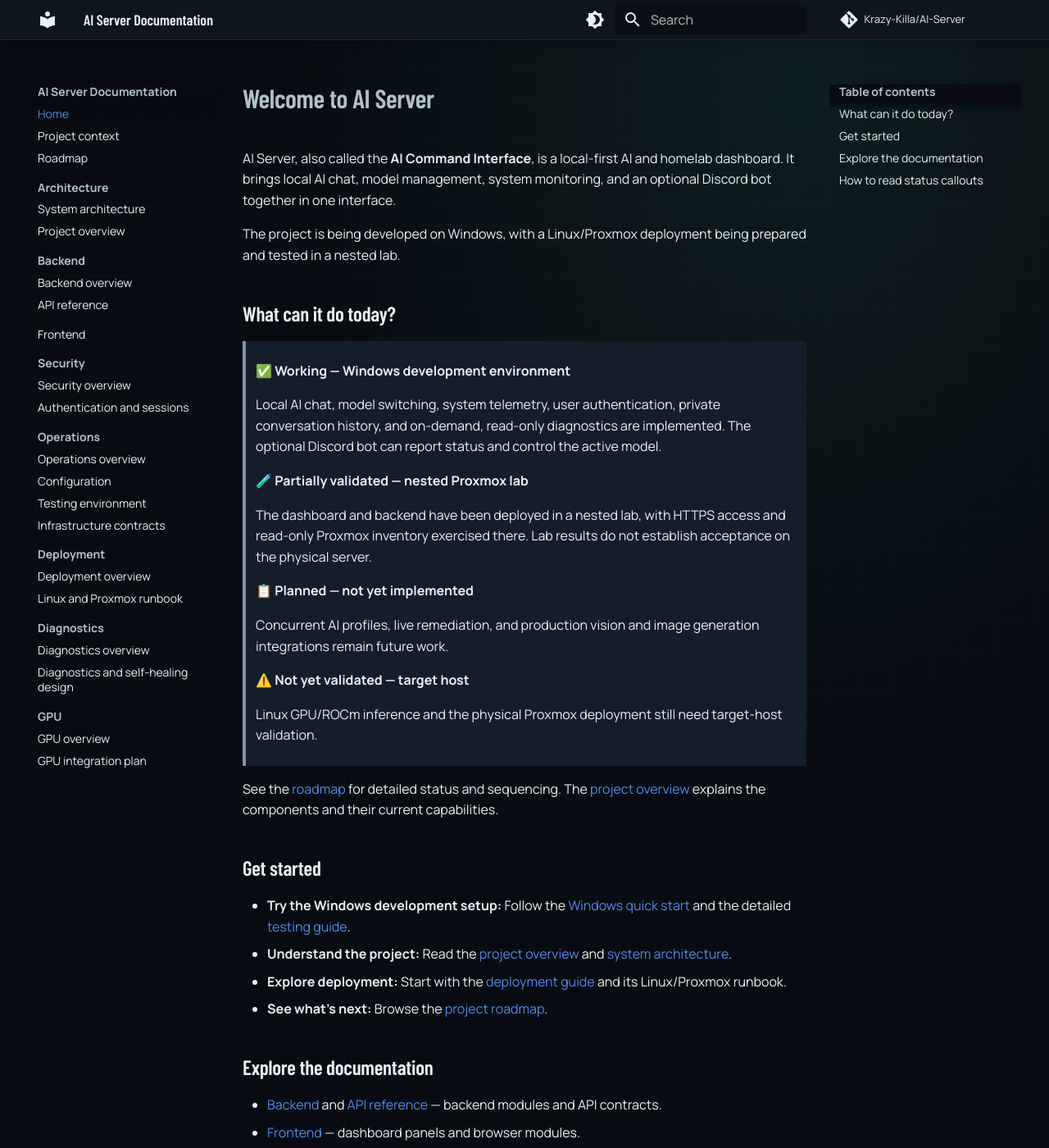
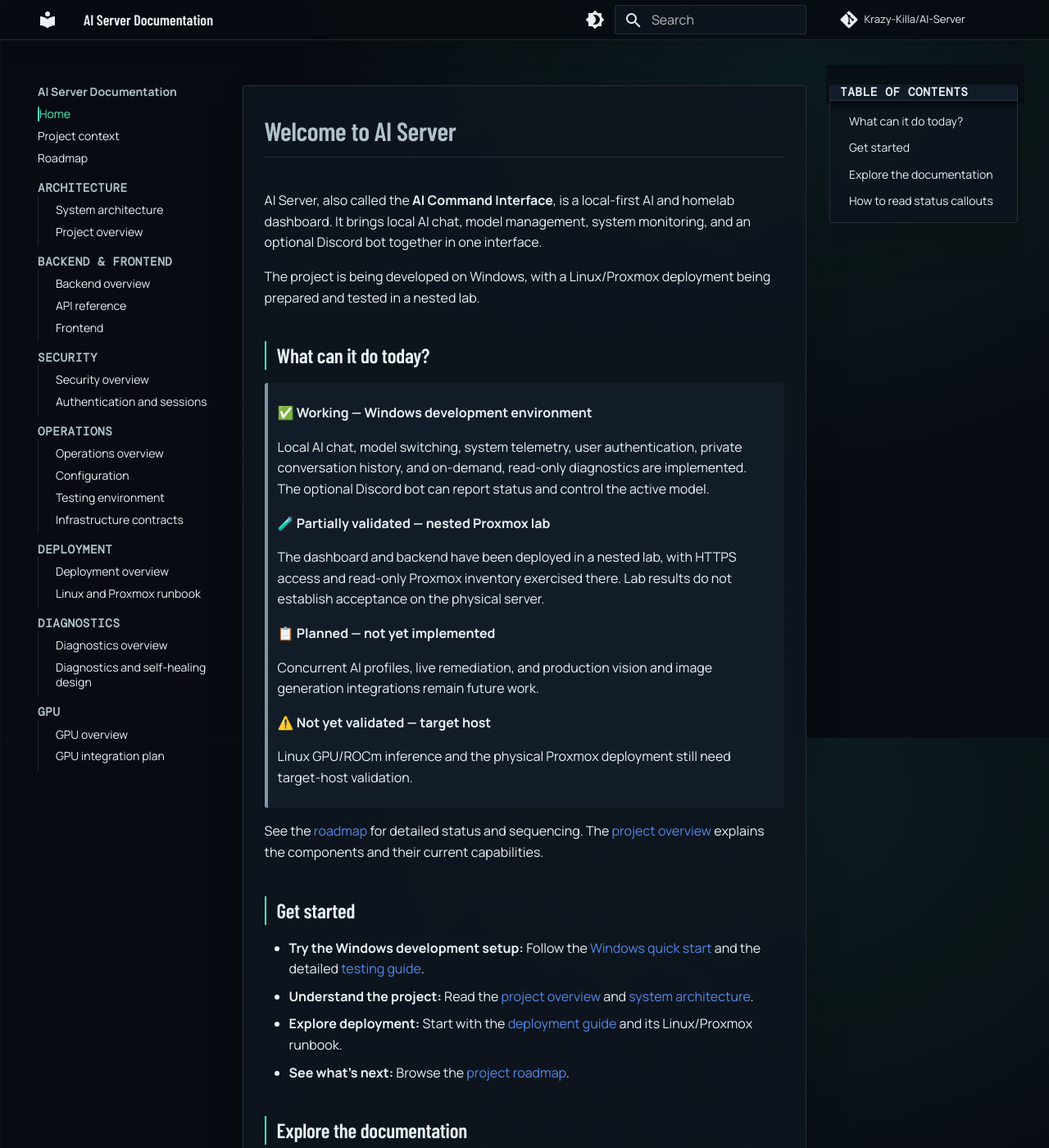
Before and after one commit to Krazy-Killa/AI-Server, an MkDocs documentation site: the page built from docs/README.md, in a window 1280 px wide and 1400 px high. Shown: the whole window at 82% size. Built offline with MkDocs 1.6.1 and Material for MkDocs 9.7.7, drawn with Linux system fonts in a browser that asks for light colours; comment, search, counter and statistics services are not loaded.

Commit message:
Enhance dashboard styles and update navigation structure in mkdocs.yml

```diff
--- a/docs/stylesheets/dashboard.css
+++ b/docs/stylesheets/dashboard.css
@@ -29,6 +29,13 @@
 
 [data-md-color-scheme="slate"] {
   color-scheme: dark;
+  --docs-border: rgba(153, 186, 202, 0.16);
+  --docs-grid: rgba(120, 164, 181, 0.035);
+  --docs-header-bg: rgba(8, 12, 18, 0.92);
+  --docs-sidebar-bg: rgba(8, 12, 18, 0.72);
+  --docs-panel-bg: rgba(14, 21, 30, 0.88);
+  --docs-panel-raised: rgba(19, 30, 42, 0.92);
+  --docs-shadow: 0 18px 48px rgba(0, 0, 0, 0.2);
   --md-default-bg-color: #080c12;
   --md-default-bg-color--light: #0e151e;
   --md-default-fg-color: #e9f1f5;
@@ -47,6 +54,13 @@
 
 [data-md-color-scheme="default"] {
   color-scheme: light;
+  --docs-border: rgba(30, 50, 70, 0.15);
+  --docs-grid: rgba(30, 50, 70, 0.035);
+  --docs-header-bg: rgba(238, 242, 246, 0.94);
+  --docs-sidebar-bg: rgba(238, 242, 246, 0.78);
+  --docs-panel-bg: rgba(255, 255, 255, 0.9);
+  --docs-panel-raised: rgba(228, 234, 240, 0.92);
+  --docs-shadow: 0 18px 48px rgba(30, 50, 70, 0.08);
   --md-default-bg-color: #eef2f6;
   --md-default-bg-color--light: #ffffff;
   --md-default-fg-color: #16202a;
@@ -67,15 +81,81 @@
 }
 
 body {
+  min-height: 100vh;
+  background-color: var(--md-default-bg-color);
   background-image:
     radial-gradient(ellipse at 76% 8%, rgba(66, 245, 197, 0.075), transparent 31rem),
-    linear-gradient(rgba(120, 164, 181, 0.025) 1px, transparent 1px),
-    linear-gradient(90deg, rgba(120, 164, 181, 0.025) 1px, transparent 1px);
+    linear-gradient(var(--docs-grid) 1px, transparent 1px),
+    linear-gradient(90deg, var(--docs-grid) 1px, transparent 1px);
   background-size: auto, 42px 42px, 42px 42px;
+  background-position: center top, 0 0, 0 0;
+  background-repeat: no-repeat, repeat, repeat;
+  background-attachment: fixed;
 }
 
 .md-header {
-  border-bottom: 1px solid var(--md-default-fg-color--lightest);
+  border-bottom: 1px solid var(--docs-border);
+  background: var(--docs-header-bg);
+  box-shadow: 0 8px 28px rgba(0, 0, 0, 0.16);
+  backdrop-filter: blur(14px);
+}
+
+.md-sidebar {
+  background: var(--docs-sidebar-bg);
+}
+
+.md-sidebar--secondary .md-nav--secondary {
+  overflow: hidden;
+  border: 1px solid var(--docs-border);
+  border-top: 0;
+  border-radius: 4px;
+  background: var(--docs-panel-bg);
+  box-shadow: var(--docs-shadow);
+}
+
+.md-sidebar--secondary .md-nav__title {
+  border-bottom: 1px solid var(--docs-border);
+  background: var(--docs-panel-raised);
+  color: var(--md-default-fg-color);
+  font-family: var(--md-code-font);
+  font-size: 0.72rem;
+  letter-spacing: 0.04em;
+  text-transform: uppercase;
+}
+
+.md-sidebar--secondary .md-nav__list {
+  padding: 0.4rem;
+}
+
+.md-sidebar--secondary .md-nav__link {
+  margin: 0.08rem 0;
+  border-radius: 2px;
+  padding: 0.32rem 0.55rem;
+}
+
+.md-nav--primary .md-nav__item--section > .md-nav {
+  margin-left: 0;
+  padding-left: 0.45rem;
+  border-left: 1px solid var(--docs-border);
+}
+
+.md-nav--primary .md-nav__item--section > .md-nav__link {
+  margin-top: 0.35rem;
+  color: var(--md-default-fg-color--light);
+  font-family: var(--md-code-font);
+  font-size: 0.72rem;
+  letter-spacing: 0.035em;
+  text-transform: uppercase;
+}
+
+.md-content__inner {
+  margin-top: 1.25rem;
+  padding: clamp(1rem, 2vw, 1.75rem);
+  border: 1px solid var(--docs-border);
+  border-radius: 4px;
+  background:
+    linear-gradient(145deg, var(--docs-panel-bg), var(--md-default-bg-color--light));
+  box-shadow: var(--docs-shadow);
 }
 
 .md-header__title,
@@ -86,11 +166,66 @@ body {
   font-weight: 600;
 }
 
+.md-typeset h1 {
+  padding-bottom: 0.55rem;
+  border-bottom: 1px solid var(--docs-border);
+}
+
+.md-typeset h2 {
+  padding-left: 0.65rem;
+  border-left: 2px solid var(--md-accent-fg-color);
+}
+
+.md-typeset h3 {
+  color: var(--md-default-fg-color--light);
+}
+
+.md-nav__link--active {
+  border-left: 2px solid var(--md-accent-fg-color);
+  color: var(--md-accent-fg-color) !important;
+}
+
+.md-nav__link:hover {
+  color: var(--md-accent-fg-color);
+}
+
+.md-search__form {
+  border: 1px solid var(--docs-border);
+  border-radius: 3px;
+  background: var(--docs-panel-bg);
+}
+
 .md-typeset blockquote {
   border-left-color: var(--md-accent-fg-color);
-  background: var(--md-code-bg-color);
+  border-radius: 3px;
+  background: var(--docs-panel-raised);
   color: var(--md-default-fg-color);
   padding: 0.4rem 0.8rem;
+}
+
+.md-typeset .admonition,
+.md-typeset details {
+  border-color: var(--docs-border);
+  border-radius: 3px;
+  background: var(--docs-panel-bg);
+  box-shadow: 0 8px 24px rgba(0, 0, 0, 0.08);
+}
+
+.md-typeset table:not([class]) {
+  overflow: hidden;
+  border: 1px solid var(--docs-border);
+  border-radius: 3px;
+  background: var(--docs-panel-bg);
+}
+
+.md-typeset table:not([class]) th {
+  background: var(--docs-panel-raised);
+}
+
+.md-typeset pre {
+  border: 1px solid var(--docs-border);
+  border-radius: 3px;
+  box-shadow: inset 0 1px rgba(255, 255, 255, 0.025);
 }
 
 .md-typeset :focus-visible,
@@ -100,3 +235,17 @@ body {
   outline: 2px solid var(--md-accent-fg-color);
   outline-offset: 2px;
 }
+
+@media (max-width: 76.1875em) {
+  .md-content__inner {
+    margin-top: 0.75rem;
+    padding: 1rem;
+  }
+}
+
+@media (prefers-reduced-motion: no-preference) {
+  .md-nav__link,
+  .md-typeset a {
+    transition: color 140ms ease;
+  }
+}
--- a/mkdocs.yml
+++ b/mkdocs.yml
@@ -37,10 +37,10 @@ nav:
   - Architecture:
       - System architecture: architecture/README.md
       - Project overview: architecture/overview.md
-  - Backend:
+  - Backend & Frontend:
       - Backend overview: backend/README.md
       - API reference: backend/api.md
-  - Frontend: frontend/README.md
+      - Frontend: frontend/README.md
   - Security:
       - Security overview: security/README.md
       - Authentication and sessions: security/authentication.md
```
